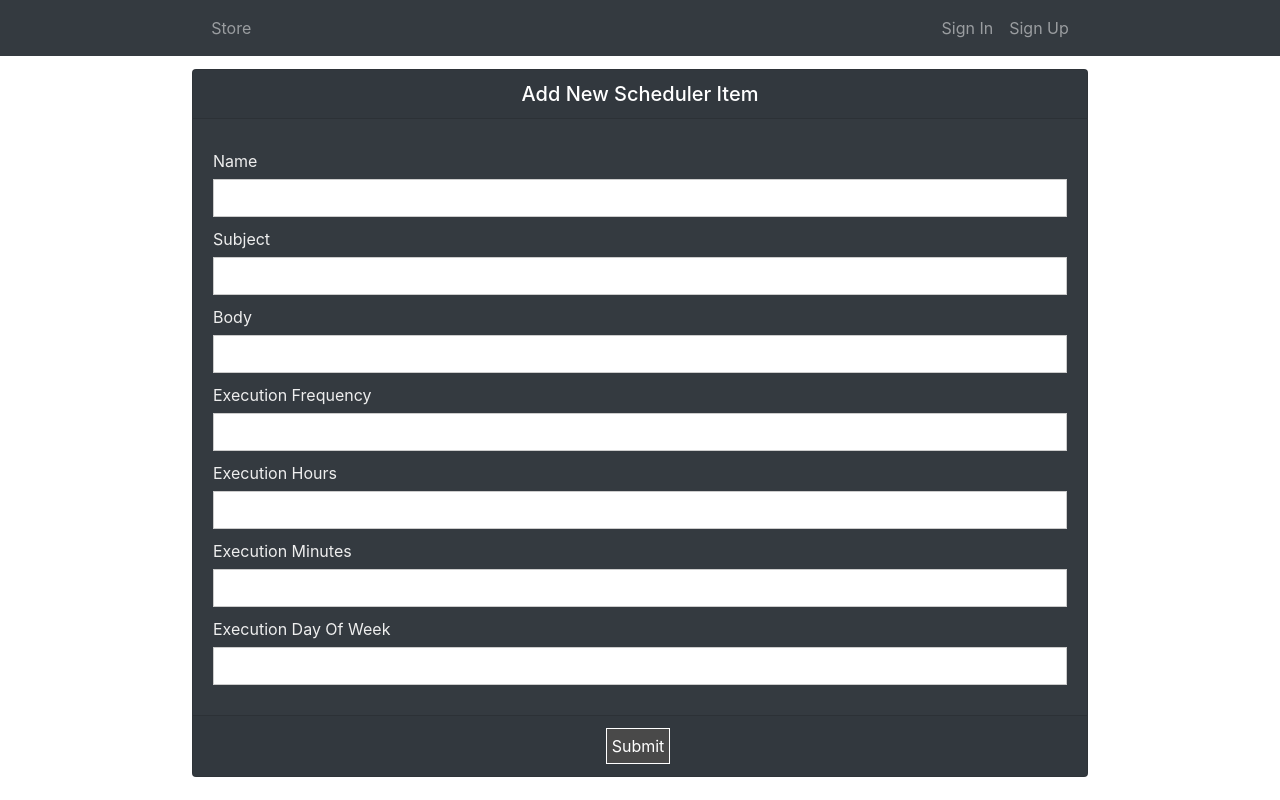
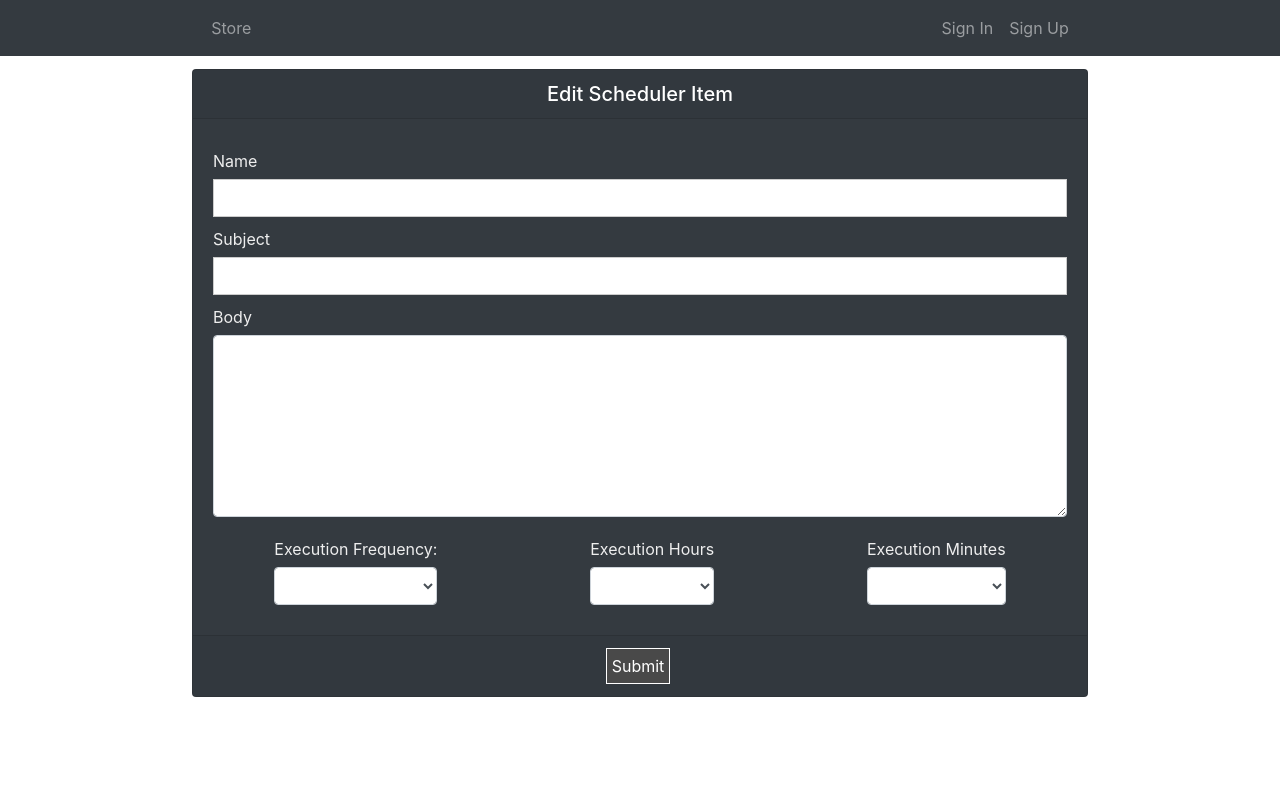
Before and after one commit to NinjaCat1337/EternalStore.Client, a Vue app: page /schedulers/additem in a window 1280 px wide. Built offline with nearby package versions, Linux system fonts and the light colour scheme.

Commit message:
Relocate after success scheduler modify/insert

```diff
--- a/src/components/notifications/SchedulerItemInsertion.vue
+++ b/src/components/notifications/SchedulerItemInsertion.vue
@@ -1,35 +1,53 @@
 <template>
   <div id="schedulerItemInsertion" class="field">
     <div class="card bg-dark mb-3 addition-form">
-      <h5 class="card-header text-white text-center">Add New Scheduler Item</h5>
+      <h5 class="card-header text-white text-center">Edit Scheduler Item</h5>
       <div class="card-body">
         <div class="input">
           <label for="name">Name</label>
-          <input type="name" id="name" v-model="name" />
+          <input type="text" id="name" v-model="name" />
         </div>
         <div class="input">
           <label for="subject">Subject</label>
-          <input type="subject" id="subject" v-model="subject" />
+          <input type="text" id="subject" v-model="subject" />
         </div>
         <div class="input">
           <label for="body">Body</label>
-          <input type="body" id="body" v-model="body" />
+          <textarea class="form-control" rows="7" type="text" id="body" v-model="body" />
         </div>
+        <div class="row">
           <div class="input">
-          <label for="executionFrequency">Execution Frequency</label>
-          <input type="executinFrequency" id="executionFrequency" v-model="executionFrequency" />
+            <label for="executionFrequency">Execution Frequency:</label>
+            <select class="form-control" id="executionFrequency" v-model="executionFrequency">
+              <option
+                v-for="(item, index) in executionFrequencies"
+                :key="index"
+                :label="item.value"
+              >{{item.id}}</option>
+            </select>
           </div>
           <div class="input">
             <label for="executionHours">Execution Hours</label>
-          <input type="executionHours" id="executionHours" v-model="executionHours" />
+            <select class="form-control" id="executionHours" v-model="executionHours">
+              <option v-for="n in 24" :key="n">{{n-1}}</option>
+            </select>
           </div>
           <div class="input">
             <label for="executionMinutes">Execution Minutes</label>
-          <input type="executionMinutes" id="executionMinutes" v-model="executionMinutes" />
+            <select class="form-control" id="executionMinutes" v-model="executionMinutes">
+              <option v-for="n in 60" :key="n">{{n-1}}</option>
+            </select>
           </div>
-        <div class="input">
-          <label for="executionDayOfWeek">Execution Day Of Week</label>
-          <input type="executionDayOfWeek" id="executionDayOfWeek" v-model="executionDayOfWeek" />
+          <div class="input" v-if="executionFrequency == 2">
+            <label for="executionDayOfWeek">Execution Day:</label>
+            <select class="form-control" id="executionDayOfWeek" v-model="executionDayOfWeek">
+              <option
+                v-for="(item, index) in daysOfWeek"
+                :key="index"
+                :label="item.value"
+              >{{item.id}}</option>
+            </select>
+          </div>
         </div>
       </div>
       <div class="card-footer text-center">
@@ -42,17 +60,19 @@
 <script>
 import Axios from "axios";
 import router from "../../routes.js";
+import scheduler from "../../scheduler.js";
 
 export default {
   data() {
     return {
-      name: "",
-      subject: "",
-      body: "",
-      executionFrequency: "",
-      executionHours: "",
-      executionMinutes: "",
-      executionDayOfWeek: ""
+      name: null,
+      subject: null,
+      body: null,
+      executionFrequency: null,
+      executionHours: null,
+      executionMinutes: null,
+      executionDayOfWeek: null,
+      dayOfWeek: null
     };
   },
   methods: {
@@ -67,7 +87,11 @@ export default {
         executionDayOfWeek: this.executionDayOfWeek
       };
       Axios.post(`scheduler/items`, formData)
-        .then(router.replace("/scheduler"))
+        .then(response => {
+          if (response.status == 200) {
+            router.replace("/scheduler");
+          }
+        })
         .catch(error => {
           const params = {
             title: "Error!",
@@ -77,6 +101,14 @@ export default {
           this.$dialogue.show(params);
         });
     }
+  },
+  computed: {
+    executionFrequencies() {
+      return scheduler.executionFrequencies();
+    },
+    daysOfWeek() {
+      return scheduler.daysOfWeek();
+    }
   }
 };
 </script>
--- a/src/components/notifications/SchedulerItemModification.vue
+++ b/src/components/notifications/SchedulerItemModification.vue
@@ -89,7 +89,11 @@ export default {
         executionDayOfWeek: this.executionDayOfWeek.id
       };
       Axios.put(`scheduler/items`, formData)
-        .then(router.replace("/scheduler"))
+        .then(response => {
+          if (response.status == 200) {
+            router.replace("/scheduler");
+          }
+        })
         .catch(error => {
           const params = {
             title: "Error!",
--- a/src/components/notifications/SchedulerItems.vue
+++ b/src/components/notifications/SchedulerItems.vue
@@ -43,7 +43,7 @@
         <button
           class="btn-main-dark btn-main-hover-red"
           v-if="userRole == 1"
-          @click="deleteSchedulerItem(product)"
+          @click="deleteSchedulerItem(schedulerItem)"
         >Remove</button>
       </div>
     </div>
```
Lines whose indentation alone changed are shown as unchanged.
